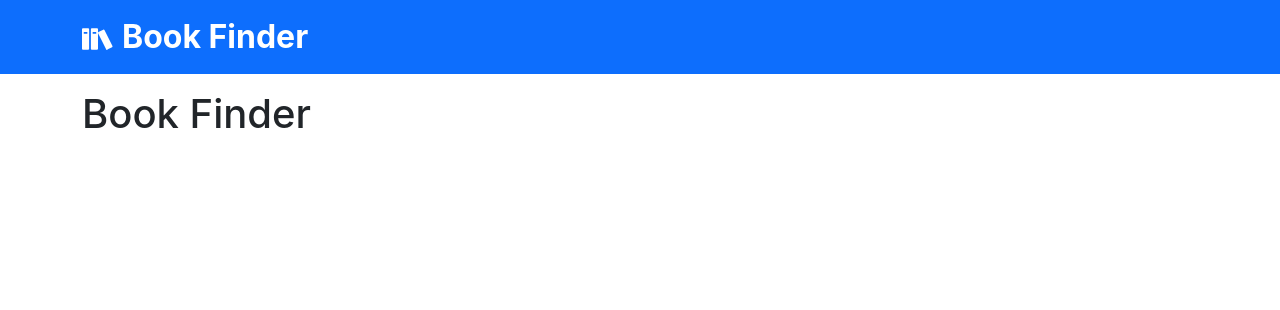
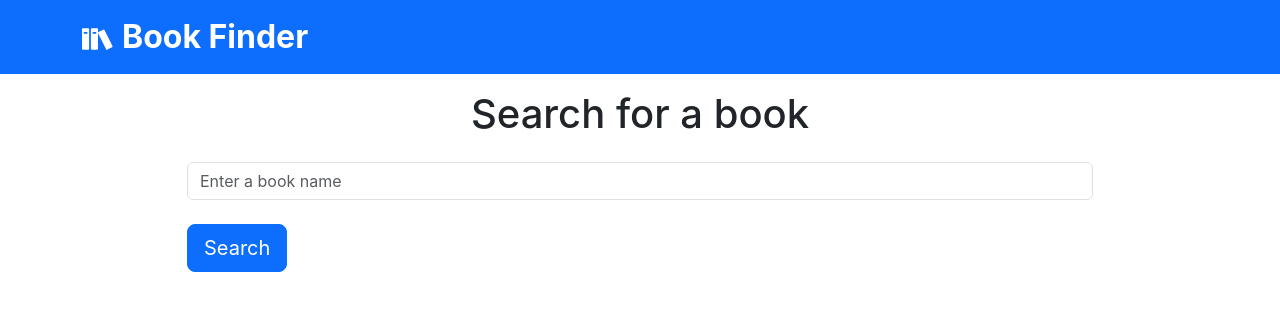
Before and after one commit to mkouichi/book-finder, a React (Create React App) app in the folder frontend/: page / in a window 1280 px wide. Shown: the top 310 px of the page. Built offline with nearby package versions, Linux system fonts and the light colour scheme.

Commit message:
Add query form

```diff
--- a/frontend/src/App.js
+++ b/frontend/src/App.js
@@ -1,5 +1,6 @@
 import { Container } from 'react-bootstrap';
 import Header from './components/Header';
+import HomeScreen from './screens/HomeScreen';
 
 const App = () => {
   return (
@@ -7,7 +8,7 @@ const App = () => {
       <Header />
       <main className='py-3'>
         <Container>
-          <h1>Book Finder</h1>
+          <HomeScreen />
         </Container>
       </main>
     </>
--- /dev/null
+++ b/frontend/src/components/QueryForm.jsx
@@ -0,0 +1,28 @@
+import { Form, Button, Container, Row, Col } from 'react-bootstrap';
+
+const submitHandler = (e) => {
+  e.preventDefault();
+  console.log('search');
+};
+
+const QueryForm = () => {
+  return (
+    <Container>
+      <Row className='justify-content-md-center'>
+        <Col xs={12} md={10}>
+          <Form onSubmit={submitHandler}>
+            <Form.Group className='mb-4' controlId='query'>
+              <Form.Control type='text' placeholder='Enter a book name' />
+            </Form.Group>
+
+            <Button variant='primary' type='submit' className='btn-lg'>
+              Search
+            </Button>
+          </Form>
+        </Col>
+      </Row>
+    </Container>
+  );
+};
+
+export default QueryForm;
--- /dev/null
+++ b/frontend/src/screens/HomeScreen.jsx
@@ -0,0 +1,12 @@
+import QueryForm from '../components/QueryForm';
+
+const HomeScreen = () => {
+  return (
+    <>
+      <h1 className='text-center mb-4'>Search for a book</h1>
+      <QueryForm />
+    </>
+  );
+};
+
+export default HomeScreen;
```
